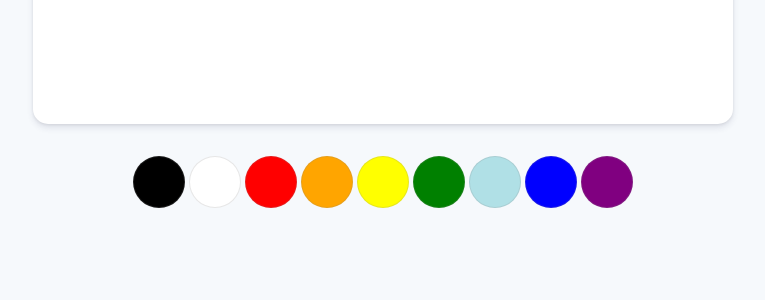
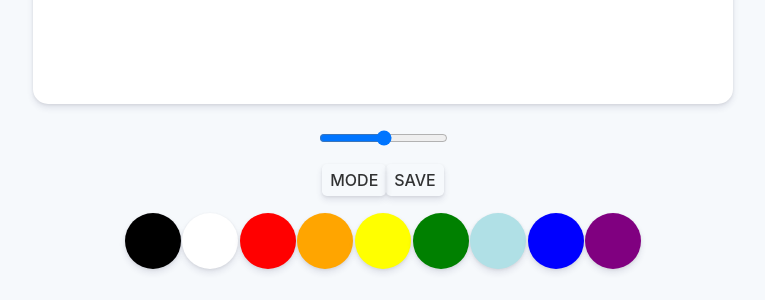
Before and after one commit to eehwan/PaintingBoard, a plain HTML site: page index.html in a window 1280 px wide. Shown: the part 626-926 px from the top of the page, without its empty margins (257-1022 px from the left). Before the commit the page ends 886 px from the top, so only its background shows below. Drawn offline with Linux system fonts and the light colour scheme.

Commit message:
complete css

```diff
--- a/app.js
+++ b/app.js
@@ -0,0 +1,31 @@
+function select(tag){
+  return document.querySelector(tag);
+}
+const _html = select("html");
+const _canvas = select("canvas");
+const _ctx = _canvas.getContext('2d');
+const _range = select("input[type=range]");
+
+let painting = false;
+function stop_painting(){
+  painting = false;
+}
+function handle_mouseMove(){
+  if (painting){
+    console.log(event.offsetX, event.offsetY);
+  }
+}
+function handle_mouseDown(){
+  painting = true;
+}
+function handle_mouseUp(){
+  stop_painting()
+}
+
+if (_canvas){
+  canvas.addEventListener("mousemove", handle_mouseMove);
+  canvas.addEventListener("mousedown", handle_mouseDown);
+  _html.addEventListener("mouseup", handle_mouseUp);
+  // canvas.addEventListener("mouseout", stop_painting);
+
+}
--- a/index.html
+++ b/index.html
@@ -10,6 +10,13 @@
   <body>
     <canvas id="canvas"></canvas>
     <div class="controls">
+      <div class="range">
+        <input type="range" id="range" min="0.1" max="5" value="2.5" step="0.5">
+      </div>
+      <div class="buttons">
+        <button id="mode">mode</button>
+        <button id="save">save</button>
+      </div>
       <div class="colors">
         <div class="color" style="background-color: black"></div>
         <div class="color" style="background-color: white"></div>
--- a/style.css
+++ b/style.css
@@ -6,24 +6,52 @@ body {
   display: flex;
   flex-direction: column;
   align-items: center;
-  padding: 50px 0px;
+  padding: 30px 0px;
 }
-#canvas {
+canvas {
   width: 700px;
   height: 700px;
-  background-color: white;
+  background-color: rgb(255, 255, 255);
   border-radius: 15px;
   box-shadow: 0 4px 6px rgba(50, 50, 93, 0.11), 0 1px 3px rgba(0, 0, 0, 0.08);
 }
+.controls{
+  display: flex;
+  flex-direction: column;
+  align-items: center;
+}
+.range{
+  display: block;
+  margin-top: 1.5em;
+}
+.buttons{
+  display: flex;
+  margin-top: 1em;
+}
+.buttons>button{
+  all: unset;
+  padding: 0.5em;
+  font-size: 1em;
+  font-weight: 500;
+  text-transform: uppercase;
+  color: rgba(0, 0, 0, 0.8);
+  border: rgba(255, 255, 255, 0.2);
+  border-radius: 0.3rem;
+  box-shadow: 0 4px 6px rgba(50, 50, 93, 0.11), 0 1px 3px rgba(0, 0, 0, 0.08);
+  cursor: pointer;
+}
+.buttons>button:active{
+  transform: scale(0.95);
+}
 .colors{
   display:flex;
-  margin-top: 30px;
+  margin-top: 1em;
 }
 .color{
-  width:50px;
-  height: 50px;
-  margin: 2px;
+  width: 3.5em;
+  height: 3.5em;
+  margin: 0.05em;
   border-radius: 50%;
-  border: 1px solid rgba(134, 134, 134, 0.2);
+  box-shadow: 0 4px 6px rgba(50, 50, 93, 0.11), 0 1px 3px rgba(0, 0, 0, 0.08);
   cursor: pointer;
 }
```
